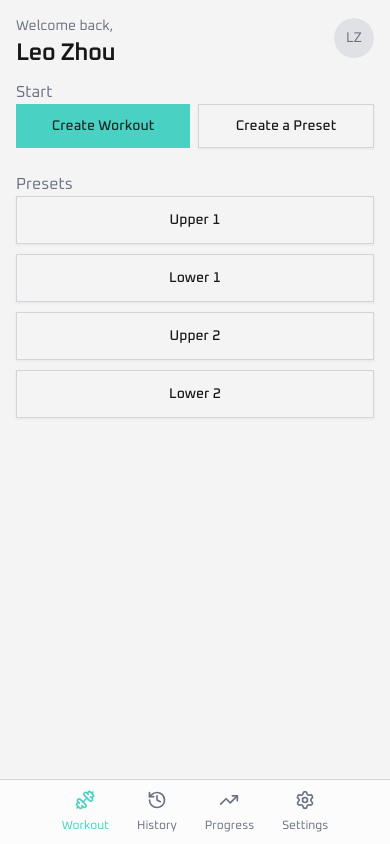
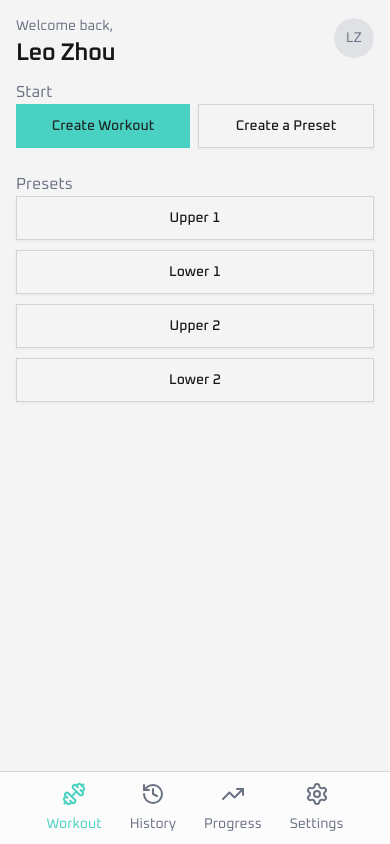
Before and after one commit to laoz40/Horus, a Next.js app: page / in a window 390 px wide. Built offline with nearby package versions, Linux system fonts and the light colour scheme.

Commit message:
style(dashboard): improved nav for mobile and slight refactor

```diff
--- a/app/(navbar)/page.tsx
+++ b/app/(navbar)/page.tsx
@@ -21,14 +21,16 @@ export default function DashboardPage() {
 				<div className="flex w-full flex-wrap items-center justify-center gap-2">
 					<Button
 						asChild
-						className="min-h-11 min-w-40 flex-1">
+						size="lg"
+						className="flex-1">
 						<Link href="/workouts/new">Create Workout</Link>
 					</Button>
 
 					<Button
 						asChild
 						variant="outline"
-						className="min-h-11 min-w-40 flex-1">
+						size="lg"
+						className="flex-1">
 						<Link href="#preset">Create a Preset</Link>
 					</Button>
 				</div>
--- a/components/NavigationMenuMobile.tsx
+++ b/components/NavigationMenuMobile.tsx
@@ -50,7 +50,7 @@ export default function NavigationMenuMobile() {
 							<NavigationMenuLink
 								className={cn(
 									"flex flex-col h-auto items-center justify-center w-full rounded-none px-3 py-2.5",
-									"bg-transparent! text-muted-foreground text-xs",
+									"bg-transparent! text-muted-foreground text-sm",
 									"transition-colors duration-150",
 									"hover:bg-transparent hover:text-primary",
 									"focus:bg-transparent focus:text-primary",
@@ -60,7 +60,7 @@ export default function NavigationMenuMobile() {
 								active={active}
 								asChild>
 								<Link href={item.href}>
-									<item.icon className={cn("mb-1 h-5! w-5! text-current")} />
+									<item.icon className={cn("mb-1 h-6! w-6! text-current")} />
 									{item.title}
 								</Link>
 							</NavigationMenuLink>
--- a/components/ui/button.tsx
+++ b/components/ui/button.tsx
@@ -24,7 +24,7 @@ const buttonVariants = cva(
         default: "h-9 px-4 py-2 has-[>svg]:px-3",
         xs: "h-6 gap-1 rounded-md px-2 text-xs has-[>svg]:px-1.5 [&_svg:not([class*='size-'])]:size-3",
         sm: "h-8 rounded-md gap-1.5 px-3 has-[>svg]:px-2.5",
-        lg: "h-12 rounded-md px-6 has-[>svg]:px-4",
+        lg: "h-11 rounded-md px-6 has-[>svg]:px-4",
         icon: "size-9",
         "icon-xs": "size-6 rounded-md [&_svg:not([class*='size-'])]:size-3",
         "icon-sm": "size-8",
```
